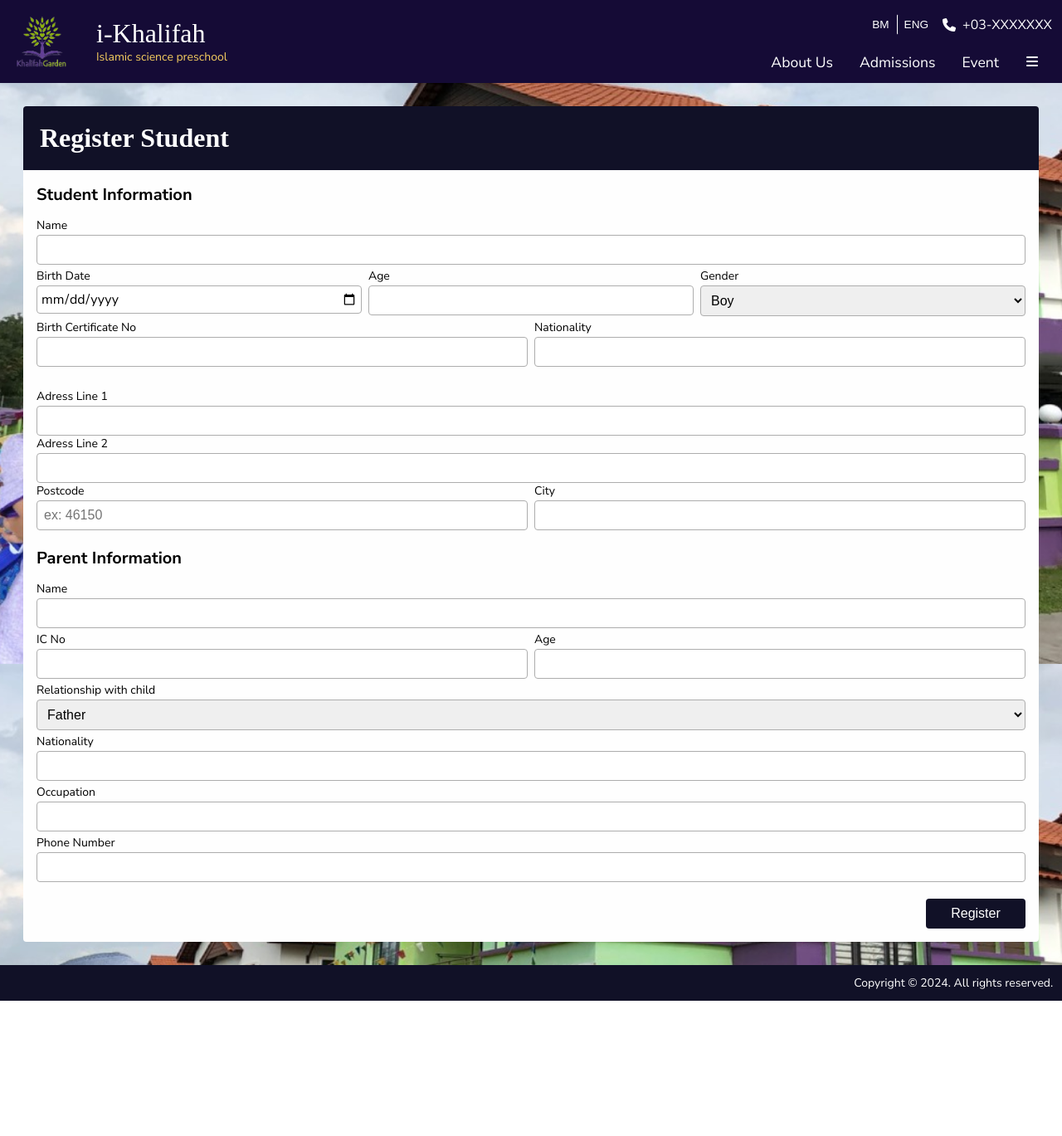
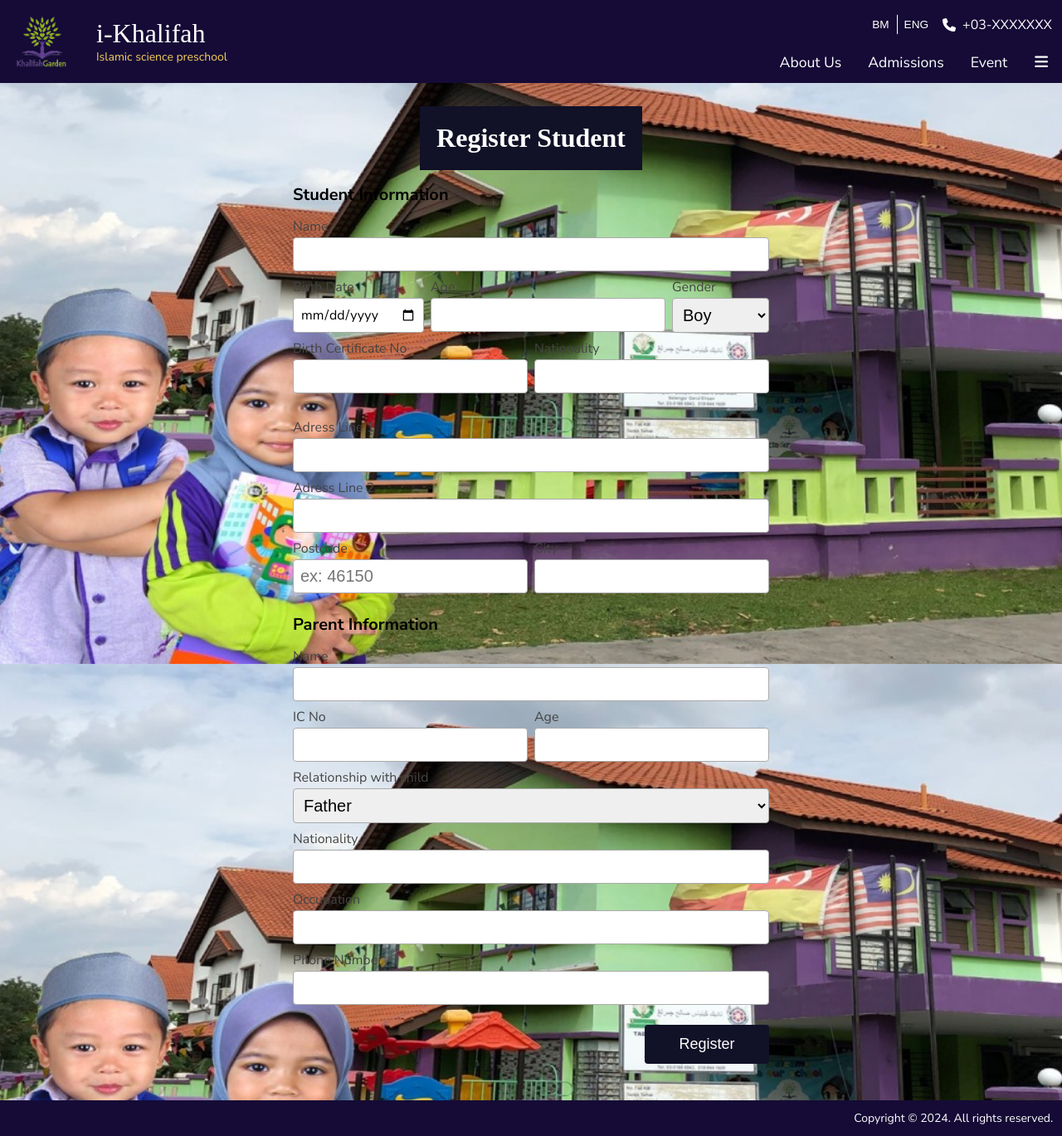
Before and after one commit to DanialAroff/IKhalifah, a PHP site: page /i-Khalifah/project2/registerstudent.php in a window 1280 px wide. Shown: the whole page at 83% size. Before the commit the page ends 1206 px from the top, so only its background shows below. Run offline with PHP 8.4, Linux system fonts and the light colour scheme; a user stored in the database is signed in; data that the repository does not hold is empty; some libraries are stand-ins or nearby versions; some web fonts are replaced.

Commit message:
Update stylings

```diff
--- a/project2/css/auth.css
+++ b/project2/css/auth.css
@@ -67,7 +67,7 @@
     margin-bottom: 4px;
 }
 .form-group input {
-    border: 1px solid #aaaaaa;
+    border: 1px solid #AAA;
     border-radius: 8px;
     background-color: #FFF;
     padding: var(--input-field-padding-y) var(--input-field-padding-x);
@@ -122,6 +122,7 @@
 } */
 
 .error-msg {
+    display: none;
     margin-top: 6px;
     font-size: 0.875rem;
 }
--- a/project2/css/base.css
+++ b/project2/css/base.css
@@ -4,6 +4,7 @@
     --accent-color: #1A1A3B;
     --text-color-1: #212121;
     --text-color-2: #0C0C1D;
+    --text-color-3: #747474;
 }
 * {
     box-sizing: border-box;
@@ -54,6 +55,12 @@
     display: flex;
     column-gap: 10px;
 }
+.justify-center {
+    justify-content: center;
+}
+.justify-end {
+    justify-content: end;
+}
 .flex-column {
     flex-direction: column;
 }
@@ -94,6 +101,9 @@
 .text-bold {
     font-weight: bold;
 }
+.text-color-3 {
+    color: var(--text-color-3);
+}
 
 h1.title {
     font-size: 2rem;
@@ -119,7 +129,7 @@
     margin-top: auto;
     display: flex;
     padding: 0.75rem 0.675rem;
-    background-color: #111127;
+    background-color: #150B36;
     /* background-color: #DDD; */
     color: #FFF;
 }
--- a/project2/css/header.css
+++ b/project2/css/header.css
@@ -6,7 +6,6 @@
     min-height: 80px;
     max-height: 100px;
     width: 100%;
-    /* background-color: #252649; */
     background-color: #150B36;
 }
 
@@ -27,7 +26,6 @@
 .title-box a img {
     width: 100%;
     height: auto;
-    /* object-fit: cover; */
 }
 
 .title {
@@ -48,7 +46,6 @@
 
 .nav-container {
     display: flex;
-    padding-inline: 0.75rem;
 }
 
 nav ul {
@@ -94,6 +91,7 @@
     column-gap: 8px;
     margin: 0.25rem 0;
     padding-top: 0.8rem;
+    padding-inline: 0.75rem;
 }
 
 .top-nav .location {
@@ -127,8 +125,12 @@
     background-color: #bbbbbb27;
 }
 .btn-menu {
+    display: flex;
+    justify-content: center;
+    align-items: center;
+    column-gap: 8px;
     border: 1px solid transparent;
-    border-radius: 6px;
+    /* border-radius: 6px; */
     background: transparent;
     color: #FFF;
     width: fit-content;
@@ -136,6 +138,9 @@
     margin: 0;
     padding: 0.5rem 1rem;
     cursor: pointer;
+}
+.btn-menu i {
+    font-size: 18px;
 }
 .btn-search:hover {
     background-color: #bbbbbb27;
@@ -153,10 +158,6 @@
     left: 0;
     padding: 1rem;
     background-color: var(--secondary-color);
-}
-.sub-menu .container {
-    display: flex;
-    justify-content: end;
 }
 .sub-menu ul {
     flex-direction: column;
@@ -222,3 +223,7 @@
 .sign-out-item p {
     font-size: 1.1rem;
 }
+
+.signin {
+    background: var(--primary-color);
+}
--- a/project2/css/registerstudent.css
+++ b/project2/css/registerstudent.css
@@ -1,10 +1,21 @@
 main {
     margin: 1.75rem;
     padding: 0;
-    background-color: #FEFEFE;
     border-radius: 4px;
+    display: grid;
+    place-items: center;
 }
 
+.container {
+    background-color: #FEFEFE;
+    width: clamp(480px 100%, 640px);
+    border-radius: 4px;
+    overflow: hidden;
+}
+
+form {
+    padding: 0 0.5rem;
+}
 .form-section {
     margin-bottom: 1rem;
 }
@@ -18,21 +29,24 @@
     flex: 1;
     display: flex;
     flex-direction: column;
-    margin-bottom: 4px;
+    /* margin-bottom: 8px; */
 }
 .form-group label, .form-group-address label {
     margin-bottom: 2px;
-    font-size: 0.875rem;
+    font-size: 1rem;
+    color: #444;
 }
 .form-group input, .form-group select, .form-group-address input {
-    border: 1px solid #adadad;
+    border: 1px solid #AAA;
     padding: 0.5rem;
     border-radius: 4px;
+    font-size: 1.25rem;
+    margin-bottom: 8px;
 }
 .form-group input[type="date"] {
     font-size: inherit;
     font-family: inherit;
-    padding: 0.25rem;
+    padding: 0.5rem;
 }
 .form-group-address {
     display: flex;
@@ -41,13 +55,14 @@
 
 form .btn-submit {
     margin-left: auto;
-    padding: 0.5rem;
+    padding: 0.75rem;
     background-color: var(--primary-color);
     color: #FFF;
+    font-size: 1.125rem;
     border: 1px solid transparent;
     border-radius: 4px;
     cursor: pointer;
-    min-width: 120px;
+    min-width: 150px;
 }
 form .btn-submit:hover {
     opacity: 0.75;
```
